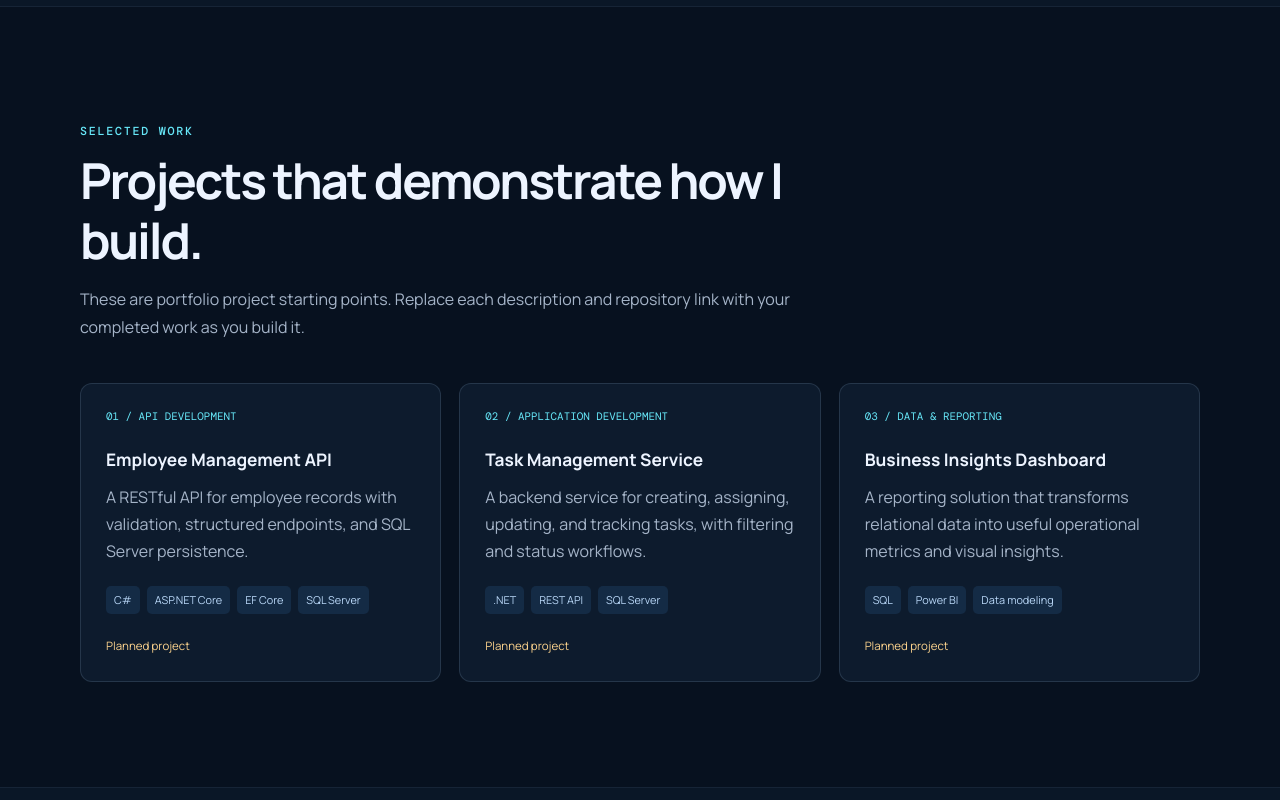
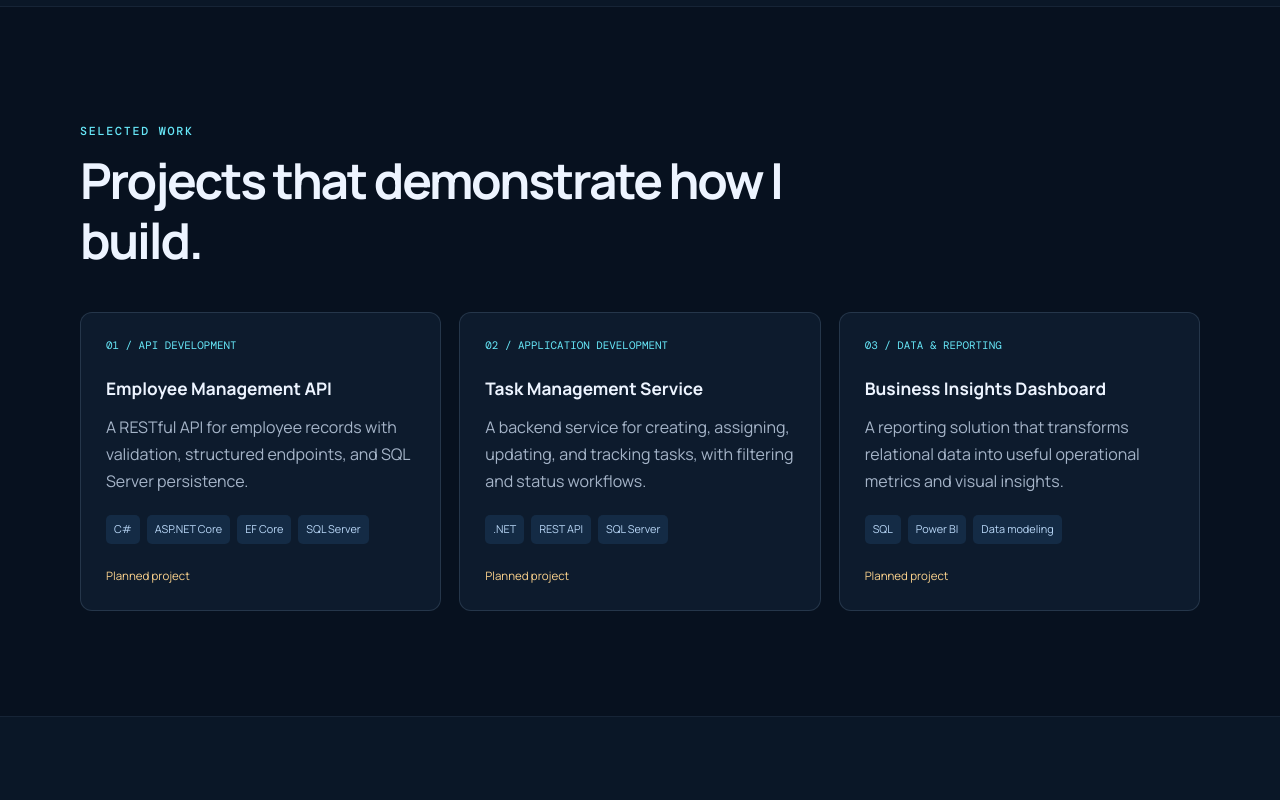
Before and after one commit to ammcpeters/ammcpeters.github.io, a plain HTML site: page index.html in a window 1280 px wide. Shown: the part 2100-2900 px from the top of the page. Drawn offline with nearby package versions, Linux system fonts and the light colour scheme.

Commit message:
Update index.html

```diff
--- a/index.html
+++ b/index.html
@@ -78,7 +78,7 @@
     </section>
 
     <section class="section container" id="projects">
-      <div class="section-heading"><p class="eyebrow">SELECTED WORK</p><h2>Projects that demonstrate how I build.</h2><p class="section-intro">These are portfolio project starting points. Replace each description and repository link with your completed work as you build it.</p></div>
+      <div class="section-heading"><p class="eyebrow">SELECTED WORK</p><h2>Projects that demonstrate how I build.</h2><!---<p class="section-intro">These are portfolio project starting points. Replace each description and repository link with your completed work as you build it.</p>--></div>
       <div class="projects-grid">
         <article class="project-card">
           <div class="project-number">01 / API DEVELOPMENT</div><h3>Employee Management API</h3>
```
